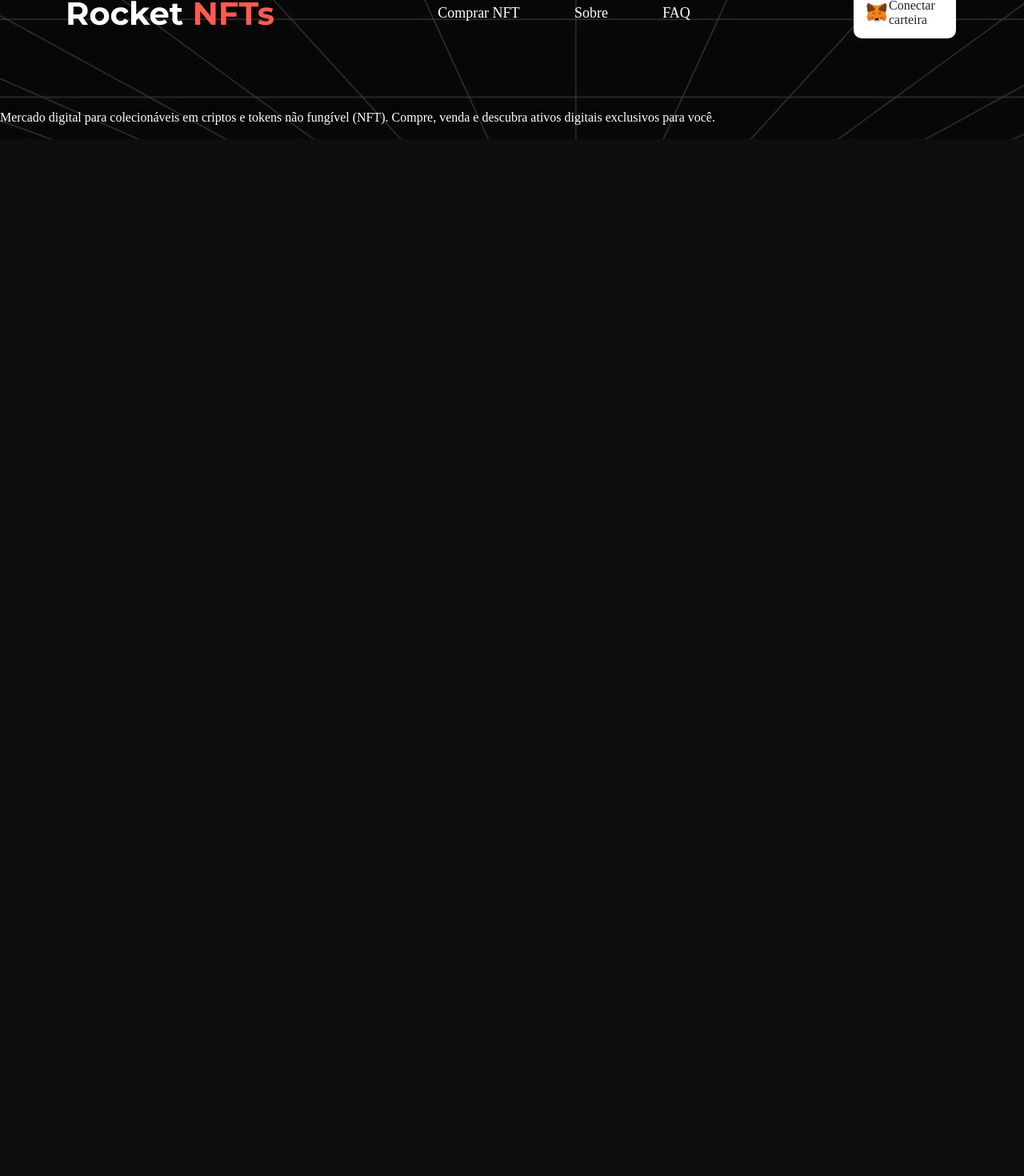
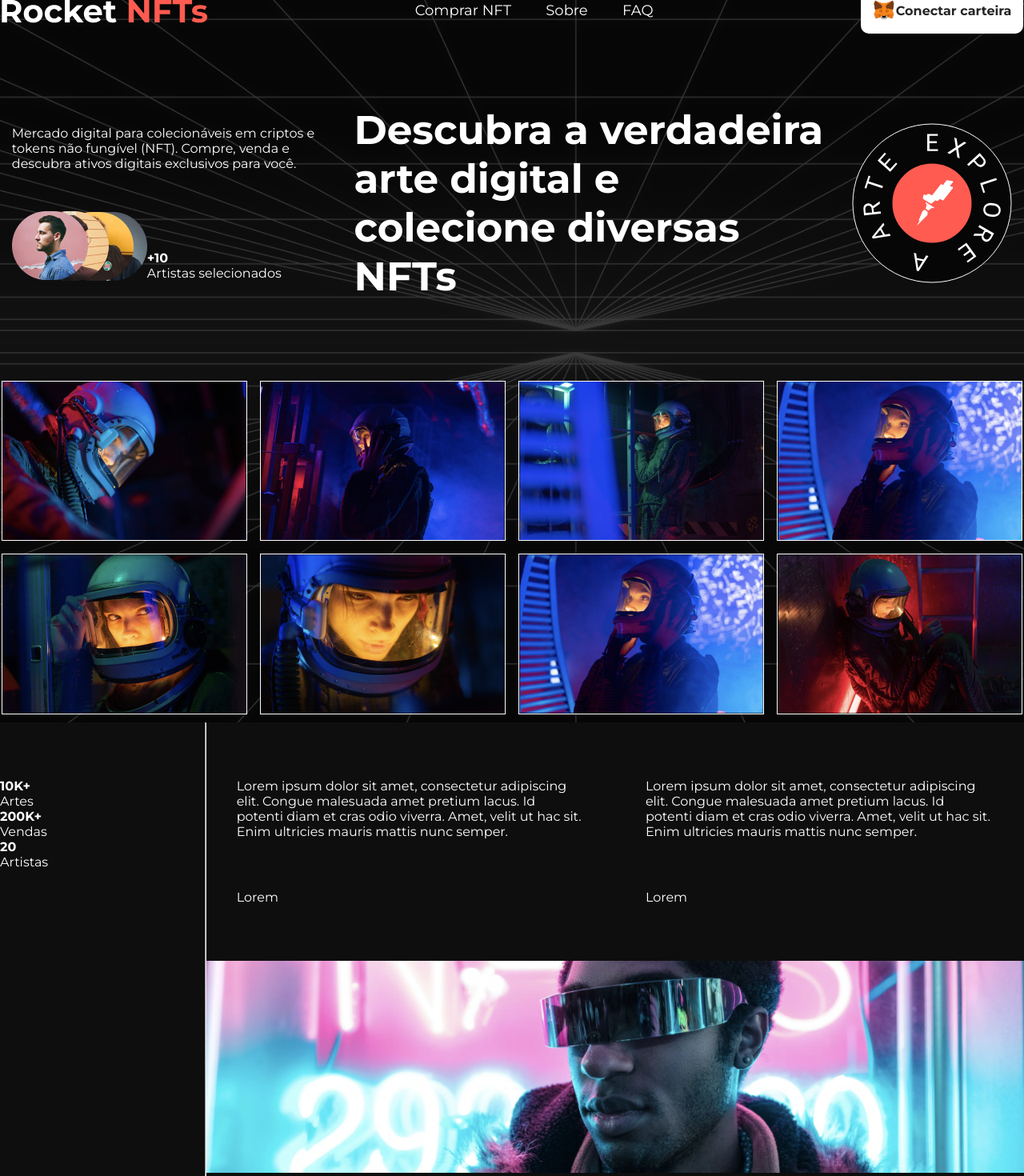
Before and after one commit to WendelSantosNunes/Rocket_NTFs, a React (Vite) app: page / in a window 1280 px wide. Shown: the part 73-1543 px from the top of the page at 80% size. Before the commit the page ends 800 px from the top, so only its background shows below. Built offline with nearby package versions, Linux system fonts and the light colour scheme.

Commit message:
Update project

```diff
--- a/src/components/Header/index.jsx
+++ b/src/components/Header/index.jsx
@@ -2,14 +2,14 @@ import './style.css'
 
 export function Header(){
     return (
-        <header>
+        <header className="container">
             <img src="../../assets/logo.svg" alt="Logo" />
-            <nav class="information">
+            <nav className="information">
                 <a href="#">Comprar NFT</a>
                 <a href="#">Sobre</a>
                 <a href="#">FAQ</a>
             </nav>
-            <div class="connect">
+            <div className="connect">
                 <img src="../../assets/logo_MetaMask.svg" alt="" />
                 <p>Conectar carteira</p>
             </div>
--- a/src/components/Header/style.css
+++ b/src/components/Header/style.css
@@ -1,6 +1,6 @@
 header{
     display: flex;
-    justify-content:space-around;
+    justify-content:space-between;
     align-items:center;
     flex-wrap: wrap;
 
@@ -8,7 +8,7 @@ header{
 }
 
 header .information {
-    width: 30%;
+    width: 21.3125rem;
 
     display: flex;
     justify-content:space-around;
@@ -18,7 +18,7 @@ header .information {
 }
 
 header .connect {
-    width: 10%;
+    max-width: 14.375rem;
 
     display: flex;
     justify-content:space-around;
@@ -28,4 +28,6 @@ header .connect {
     color: var(--card-color);
     padding: 0.875rem;
     border-radius: 0.625rem;
+
+    font-weight: bold;
 }
--- a/src/pages/home/index.jsx
+++ b/src/pages/home/index.jsx
@@ -7,16 +7,70 @@ export function Home(){
         <>
             <div className="background_fundo">
                 <Header/>
-                <div className="main">
-                    <div>
+                <div className="artists-inf container">
+                    <div className="artists">
                         <p>Mercado digital para colecionáveis em criptos e tokens não fungível (NFT).
                           Compre, venda e descubra ativos digitais exclusivos para você.</p>
-                        <img src="" alt="" />
+                          <div>
+                                <img src="../../assets/group-avarts.png" alt="group" />
+                                <div className="inf">
+                                    <strong>+10</strong>
+                                    <p>Artistas selecionados</p>
+                                </div>
+                          </div>
                     </div>
-                    <div></div>
-                    <div></div>
+                    <div className="description">
+                        <p>Descubra a verdadeira arte digital e colecione diversas NFTs</p>
+                    </div>
+                    <div className="badge">
+                        <img src="../../assets/badge.svg" alt="Badge" />
+                    </div>
+                </div>
+                <div className="gallery container">
+                    <img src="../../assets/galeria-1.png" alt="galeria 1" />
+                    <img src="../../assets/galeria-2.png" alt="galeria 2" />
+                    <img src="../../assets/galeria-3.png" alt="galeria 3" />
+                    <img src="../../assets/galeria-4.png" alt="galeria 4" />
+                    <img src="../../assets/galeria-5.png" alt="galeria 5" />
+                    <img src="../../assets/galeria-6.png" alt="galeria 6" />
+                    <img src="../../assets/galeria-7.png" alt="galeria 7" />
+                    <img src="../../assets/galeria-8.png" alt="galeria 8" />
                 </div>
             </div>
+            <main>
+                <section className="products">
+                    <div className="results">
+                        <div>
+                            <strong>10K+</strong>
+                            <p>Artes</p>
+                        </div>
+                        <div>
+                            <strong>200K+</strong>
+                            <p>Vendas</p>
+                        </div>
+                        <div>
+                            <strong>20</strong>
+                            <p>Artistas</p>
+                        </div>
+                    </div>
+                    <hr />
+                    <div>
+                        <div className="products-inf">
+                            <div>
+                                <p>Lorem ipsum dolor sit amet, consectetur adipiscing elit. Congue malesuada amet pretium lacus. Id <a href="#">potenti diam</a> et cras odio viverra. Amet, velit ut hac sit. Enim ultricies mauris mattis nunc semper.</p>
+                                <a href="#">Lorem</a>
+                            </div>
+                            <div>
+                                <p>Lorem ipsum dolor sit amet, consectetur adipiscing elit. Congue malesuada amet pretium lacus. Id <a href="#">potenti diam</a> et cras odio viverra. Amet, velit ut hac sit. Enim ultricies mauris mattis nunc semper.</p>
+                                <a href="#">Lorem</a>
+                            </div>
+                        </div>
+                        <div className="banner">
+                            <img src="../../assets/banner2.png" alt="Banner" />
+                        </div>
+                    </div>
+                </section>
+            </main>
         </>
     )
 }
--- a/src/pages/home/style.css
+++ b/src/pages/home/style.css
@@ -1,3 +1,92 @@
 .background_fundo{
     background-image: url(../../../assets/background.png)
 }
+
+.container{
+    max-width: 79.8125rem;
+    margin: 0 auto;
+}
+
+.artists-inf {
+    display: flex;
+    justify-content: space-around;
+    flex-wrap: wrap;
+
+    padding-bottom: 6.25rem;
+}
+
+.artists-inf div{
+    max-width: 25.0625rem;
+    display: flex;
+    justify-content: center;
+}
+
+.artists-inf .artists{
+    flex-direction: column;
+    justify-content: space-around;
+}
+
+.artists-inf .artists > div{
+    justify-content: flex-start;
+}
+
+.artists-inf .description{
+    font-size: 3.125rem;
+    font-weight: bold;
+    max-width: 37.25rem;
+}
+
+.artists-inf .inf{
+    display: flex;
+    flex-direction: column;
+    justify-content: flex-end;
+}
+
+.artists-inf .badge img{
+    max-width: 12.5rem;
+}
+
+.gallery {
+    display: grid;
+    grid-template-columns: 1fr 1fr 1fr 1fr;
+    gap: 1rem;
+
+    padding-bottom: 0.625rem;
+}
+
+.gallery img{
+    border: 0.0625rem solid #fff;
+}
+
+.products {
+    display: grid;
+    grid-template-columns: 1fr 0.125rem 4fr;
+}
+
+.products .results{
+    margin-top: 4.375rem;
+}
+
+.products .products-inf{
+    margin: 4.375rem 0;
+    display: flex;
+    justify-content: space-around;
+}
+
+/* Está dando errado */
+/* .products hr {
+    background-color: blue;
+    color: blue;;
+} */
+
+.products .products-inf div{
+    max-width: 27.1875rem;
+}
+
+.products .products-inf p{
+    margin-bottom: 3.9375rem;
+}
+
+.products .banner img{
+    max-width: 100%;
+}
--- a/src/styles/global.css
+++ b/src/styles/global.css
@@ -2,6 +2,7 @@
     margin: 0;
     padding: 0;
     box-sizing: border-box;
+    font-family: 'Montserrat', sans-serif;
 }
 
 :root {
@@ -12,7 +13,7 @@
     --subtitle-color: #5a5757;
     --black-text: #000;
     --color-input: #0D0D0D;
-  }
+}
 
 body{
     background-color: var(--body-background);
```
